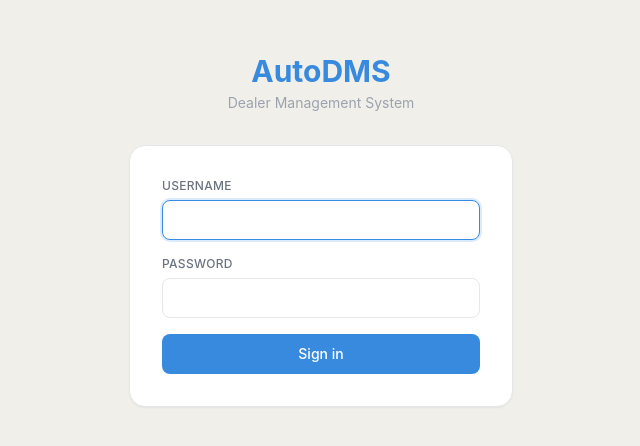
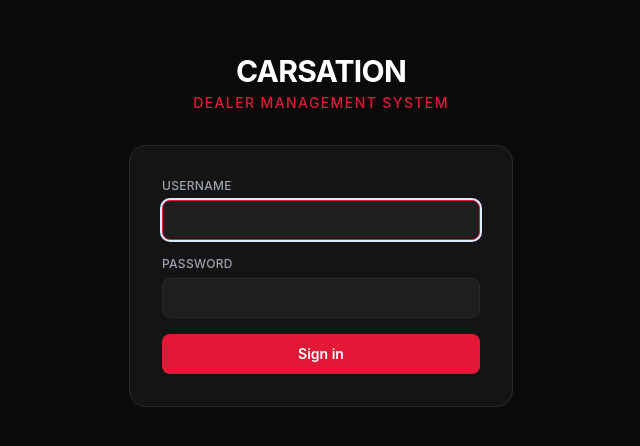
Before and after one commit to dberkey103/AUTODMSV2, a React (Vite) app: page /login in a window 1280 px wide. Shown: the part 170-616 px from the top of the page, without its empty margins (319-959 px from the left). Built offline with nearby package versions, Linux system fonts and the light colour scheme; no server answers.

Commit message:
Rebrand: CARSATION DMS dark/red theme

```diff
--- a/Login.jsx
+++ b/Login.jsx
@@ -25,16 +25,16 @@ export default function Login() {
   }
 
   return (
-    <div className="min-h-screen bg-[#f0efe9] flex items-center justify-center px-4">
+    <div className="min-h-screen bg-[#0a0a0a] flex items-center justify-center px-4">
       <div className="w-full max-w-sm">
         <div className="text-center mb-8">
-          <div className="text-3xl font-bold text-[#378ADD] mb-1">AutoDMS</div>
-          <div className="text-sm text-gray-400">Dealer Management System</div>
+          <div className="text-3xl font-bold text-white mb-1 tracking-tight">CARSATION</div>
+          <div className="text-sm text-[#E31837] font-medium tracking-widest uppercase">Dealer Management System</div>
         </div>
-        <div className="bg-white rounded-2xl border border-gray-200 p-8 shadow-sm">
+        <div className="bg-[#141414] rounded-2xl border border-[#2a2a2a] p-8">
           <form onSubmit={handleSubmit} className="space-y-4">
             <div>
-              <label className="block text-xs font-medium text-gray-500 uppercase tracking-wide mb-1.5">
+              <label className="block text-xs font-medium text-gray-400 uppercase tracking-wide mb-1.5">
                 Username
               </label>
               <input
@@ -43,11 +43,11 @@ export default function Login() {
                 onChange={e => setUsername(e.target.value)}
                 required
                 autoFocus
-                className="w-full h-10 px-3 rounded-lg border border-gray-200 text-sm outline-none focus:border-[#378ADD] focus:ring-2 focus:ring-blue-100"
+                className="w-full h-10 px-3 rounded-lg border border-[#2a2a2a] bg-[#1e1e1e] text-white text-sm outline-none focus:border-[#E31837] transition-colors"
               />
             </div>
             <div>
-              <label className="block text-xs font-medium text-gray-500 uppercase tracking-wide mb-1.5">
+              <label className="block text-xs font-medium text-gray-400 uppercase tracking-wide mb-1.5">
                 Password
               </label>
               <input
@@ -55,14 +55,14 @@ export default function Login() {
                 value={password}
                 onChange={e => setPassword(e.target.value)}
                 required
-                className="w-full h-10 px-3 rounded-lg border border-gray-200 text-sm outline-none focus:border-[#378ADD] focus:ring-2 focus:ring-blue-100"
+                className="w-full h-10 px-3 rounded-lg border border-[#2a2a2a] bg-[#1e1e1e] text-white text-sm outline-none focus:border-[#E31837] transition-colors"
               />
             </div>
-            {error && <p className="text-sm text-red-600">{error}</p>}
+            {error && <p className="text-sm text-red-500">{error}</p>}
             <button
               type="submit"
               disabled={loading}
-              className="w-full h-10 rounded-lg text-white text-sm font-medium transition-colors disabled:opacity-50 bg-[#378ADD] hover:bg-blue-500"
+              className="w-full h-10 rounded-lg text-white text-sm font-semibold transition-colors disabled:opacity-50 bg-[#E31837] hover:bg-[#c0001c]"
             >
               {loading ? 'Signing in…' : 'Sign in'}
             </button>
```
